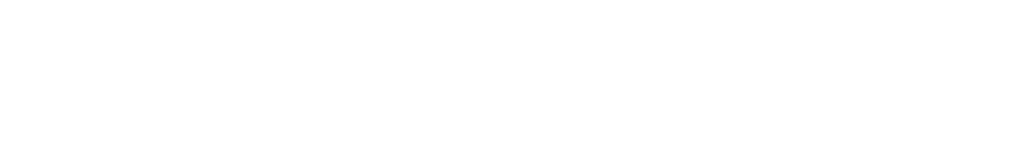
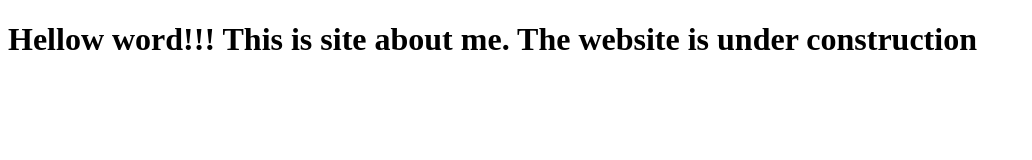
Before and after one commit to IvanTimofeev87/about_me, a plain HTML site: page index.html in a window 1280 px wide. Shown: the whole page, without its empty margins (0-1032 px from the left). Drawn offline with Linux system fonts and the light colour scheme.

Commit message:
Проверка доступа к сайту с внешки

```diff
--- a/index.html
+++ b/index.html
@@ -8,7 +8,9 @@
 
 <body>
     <header></header>
-    <main></main>
+    <main>
+        <h1>Hellow word!!! This is site about me. The website is under construction</h1>
+    </main>
     <footer></footer>
 </body>
 
```
